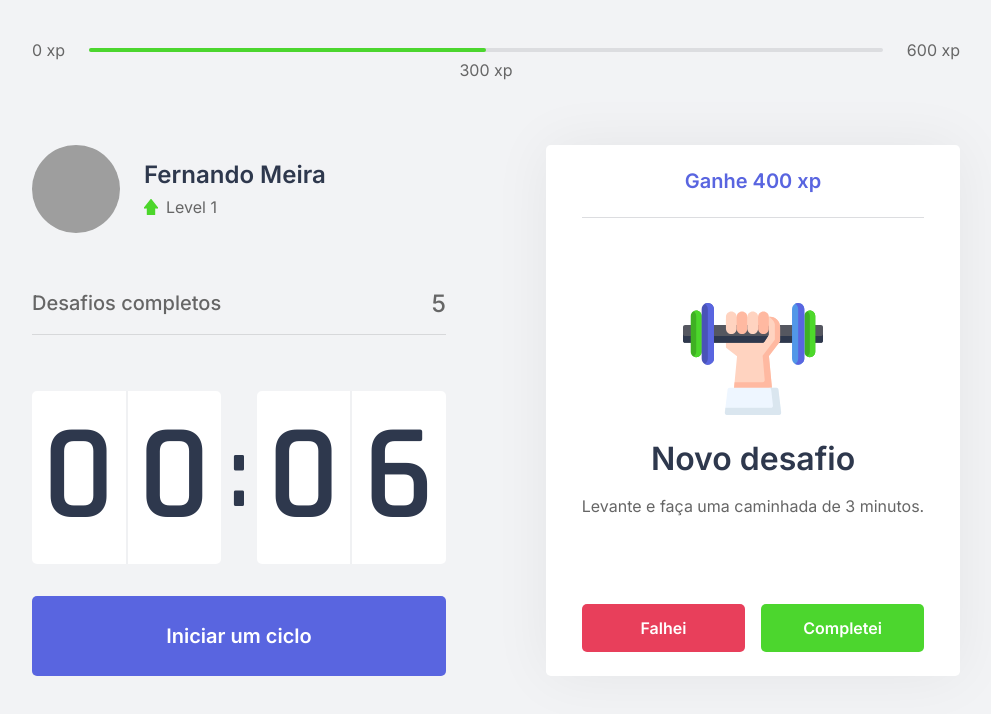
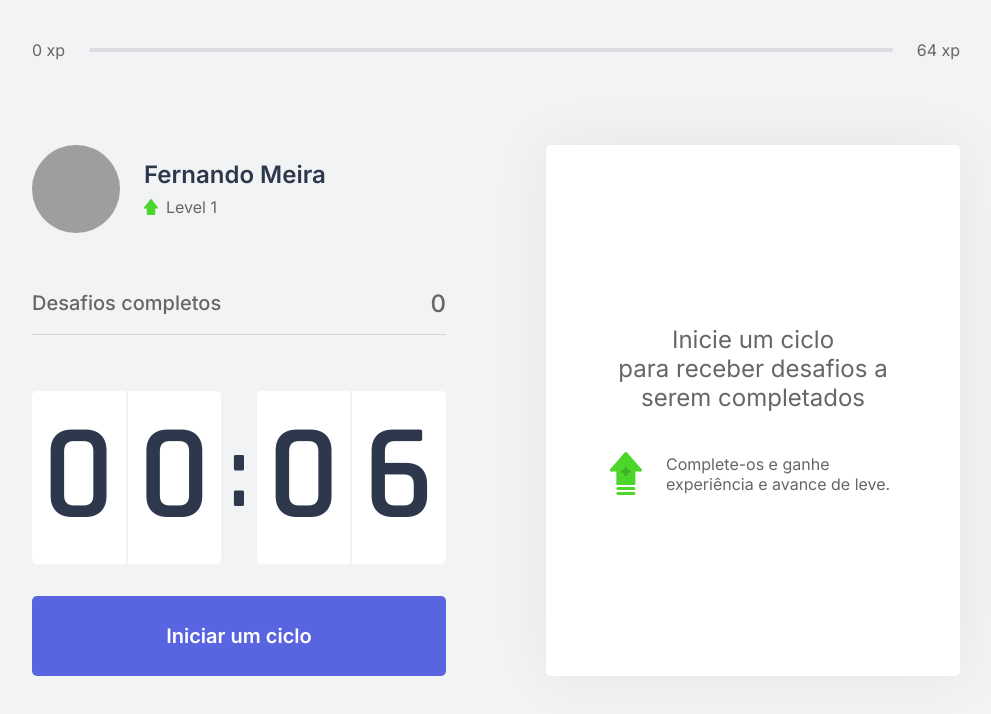
Before and after one commit to fernando-meira/nlw4, a Next.js app: page / in a window 1280 px wide. Shown: the top 714 px of the page, without its empty margins (144-1135 px from the left). Built offline with nearby package versions, Linux system fonts and the light colour scheme; grey boxes are pictures that could not be loaded.

Commit message:
feat: 🎸 Third class completed

```diff
--- /dev/null
+++ b/challenges.json
@@ -0,0 +1,62 @@
+[
+  {
+    "type": "body",
+    "description": "Estique um de seus braços com a palma da mão virada para frente e puxe os dedos para cima por 10 segundos por mão.",
+    "amount": 80
+  },
+  {
+    "type": "body",
+    "description": "Estique seu braço contra o peito e puxe-o utilizando o outro braço por 10 segundos por braço.",
+    "amount": 60
+  },
+  {
+    "type": "body",
+    "description": "Puxe seu pescoço com a ajuda da mão para a direita e para a esquerda, permanecendo na posição por alguns segundos.",
+    "amount": 70
+  },
+  {
+    "type": "body",
+    "description": "Com as duas mãos na parte de trás da cabeça, leve-a para baixo, alongando a parte de trás da região.",
+    "amount": 60
+  },
+  {
+    "type": "body",
+    "description": "Cruze as pernas e desça com as mãos esticadas em direção ao chão. Repita o movimento com a outra perna na frente.",
+    "amount": 100
+  },
+  {
+    "type": "body",
+    "description": "Sentado, abra as pernas e tente encostar as palmas das mãos no chão, repita 3 vezes por 5 segundos.",
+    "amount": 80
+  },
+  {
+    "type": "body",
+    "description": "Puxe o joelho de encontro ao peito e segure, troque de perna após 10 segundos.",
+    "amount": 50
+  },
+  {
+    "type": "body",
+    "description": "Sentado, cruze uma perna e incline seu tronco à frente, troque de perna após 10 segundos.",
+    "amount": 80
+  },
+  {
+    "type": "eye",
+    "description": "Sentado, feche os olhos e cubra-os com as palmas da mão durante 2 minutos, depois abra normalmente.",
+    "amount": 90
+  },
+  {
+    "type": "eye",
+    "description": "Em algum ambiente aberto, olhe o mais longe que puder em quatro direções por 3s, mexa apenas os olhos. Repita 3 vezes.",
+    "amount": 140
+  },
+  {
+    "type": "eye",
+    "description": "Usando os polegares, massage a área abaixo das sobrancelhas em movimentos circulares por 15 segundos.",
+    "amount": 70
+  },
+  {
+    "type": "body",
+    "description": "Em pé, gire a cintura o máximo que puder para a esquerda, segure por cinco segundos. Repita para a direita.",
+    "amount": 90
+  }
+]
--- a/src/components/ChallengeActive/index.tsx
+++ b/src/components/ChallengeActive/index.tsx
@@ -1,25 +1,38 @@
+import { useContext } from 'react';
+
 import colors from '../../themes/colors';
+import { ChallengesContext } from '../../hooks/ChallengesContext';
+
 import * as S from './styles';
 
 export function ChallengeActive() {
+  const { activeChallenge, resetChallenge, completedChallenge } = useContext(ChallengesContext);
+
   return (
     <S.Container>
-      <header>Ganhe 400 xp</header>
+      <header>Ganhe {activeChallenge.amount} xp</header>
 
       <main>
-        <img src="icons/body.svg" alt="Body" />
+        <img src={`icons/${activeChallenge.type}.svg`} alt="Body" />
 
         <strong>Novo desafio</strong>
 
-        <p>Levante e faça uma caminhada de 3 minutos.</p>
+        <p>{activeChallenge.description}</p>
       </main>
 
       <footer>
-        <S.ChallengeButton type="button" backgroundColor={colors.red}>
+        <S.ChallengeButton
+          type="button"
+          onClick={resetChallenge}
+          backgroundColor={colors.red}
+        >
           Falhei
         </S.ChallengeButton>
 
-        <S.ChallengeButton type="button">
+        <S.ChallengeButton
+          type="button"
+          onClick={completedChallenge}
+        >
           Completei
         </S.ChallengeButton>
       </footer>
--- a/src/components/ChallengeActive/styles.ts
+++ b/src/components/ChallengeActive/styles.ts
@@ -45,6 +45,7 @@
 
     > p {
       line-height: 1.5;
+      text-align: center;
     }
   }
 
--- a/src/components/ChallengeBox/index.tsx
+++ b/src/components/ChallengeBox/index.tsx
@@ -1,12 +1,16 @@
+import { useContext } from 'react';
+
+import { ChallengeActive, ChallengeNotActive } from '../';
+import { ChallengesContext } from '../../hooks/ChallengesContext';
+
 import * as S from './styles';
-import { ChallengeActive, ChallengeNotActive } from '../';
 
 export function ChallengeBox() {
-  const isActive = true;
+  const { activeChallenge } = useContext(ChallengesContext);
 
   return (
     <S.Container>
-      {isActive ? <ChallengeActive /> : <ChallengeNotActive />}
+      {activeChallenge ? <ChallengeActive /> : <ChallengeNotActive />}
     </S.Container>
   );
 };
--- a/src/components/ChallengeNotActive/styles.ts
+++ b/src/components/ChallengeNotActive/styles.ts
@@ -3,7 +3,7 @@
 import colors from '../../themes/colors';
 
 export const Container = styled.div`
-  padding: 4rem;
+  padding: 2rem;
 
   display: flex;
   align-items: center;
--- a/src/components/CompletedChallenges/index.tsx
+++ b/src/components/CompletedChallenges/index.tsx
@@ -1,11 +1,17 @@
+import { useContext } from 'react';
+
+import { ChallengesContext } from '../../hooks/ChallengesContext';
+
 import * as S from './styles';
 
 export function CompletedChallenges() {
+  const { challengesCompleted } = useContext(ChallengesContext);
+
   return (
     <S.Container>
       <span>Desafios completos</span>
 
-      <span>5</span>
+      <span>{challengesCompleted}</span>
     </S.Container>
   );
 }
--- a/src/components/Countdown/index.tsx
+++ b/src/components/Countdown/index.tsx
@@ -1,10 +1,14 @@
-import { useState, useEffect, useCallback } from 'react';
+import { useState, useEffect, useCallback, useContext } from 'react';
+
+import { ChallengesContext } from '../../hooks/ChallengesContext'
 
 import * as S from './styles';
 
 let countdownTimeout: NodeJS.Timeout;
 
 export function Countdown() {
+  const { startNewChallenge } = useContext(ChallengesContext);
+
   const [time, setTime] = useState(0.1 * 60);
   const [isActive, setIsActive] = useState(false);
   const [hasFinished, setHasFinished] = useState(false);
@@ -33,6 +37,7 @@
     } else if (isActive && time === 0) {
       setHasFinished(true);
       setIsActive(false);
+      startNewChallenge();
     }
   }, [isActive, time]);
 
--- a/src/components/ExperienceBar/index.tsx
+++ b/src/components/ExperienceBar/index.tsx
@@ -1,17 +1,25 @@
+import { useContext, useMemo } from 'react';
+
+import { ChallengesContext } from '../../hooks/ChallengesContext';
+
 import * as S from './styles';
 
 export function ExperienceBar() {
+  const { currentExperience, experienceToNextLevel } = useContext(ChallengesContext);
+
+  const percentToNextLevel = useMemo(() => Math.floor((currentExperience * 100) / experienceToNextLevel), [currentExperience, experienceToNextLevel])
+
   return (
     <S.HeaderExperienceBar>
       <span>0 xp</span>
 
       <div>
-        <div style={{ width: "50%" }} />
+        <div style={{ width: `${percentToNextLevel}%` }} />
 
-        <span style={{ left: "50%" }}>300 xp</span>
+        {percentToNextLevel !== 0 && <span style={{ left: `${percentToNextLevel}%` }}>{currentExperience} xp</span>}
       </div>
 
-      <span>600 xp</span>
+      <span>{experienceToNextLevel} xp</span>
     </S.HeaderExperienceBar>
   )
 }
--- a/src/components/Profile/index.tsx
+++ b/src/components/Profile/index.tsx
@@ -1,6 +1,12 @@
+import { useContext } from 'react';
+
+import { ChallengesContext } from '../../hooks/ChallengesContext';
+
 import * as S from './styles';
 
 export function Profile() {
+  const { level } = useContext(ChallengesContext);
+
   return (
     <S.Container>
       <img src="https://github.com/fernando-meira.png" alt="Foto de perfil" />
@@ -10,7 +16,7 @@
 
         <p>
           <img src="icons/level.svg" alt="Level" />
-          Level 1
+          Level {level}
         </p>
       </div>
 
--- /dev/null
+++ b/src/hooks/ChallengesContext.tsx
@@ -0,0 +1,88 @@
+import { createContext, ReactNode, useState } from 'react';
+
+import challenges from '../../challenges.json';
+
+interface IChallengeType {
+  amount: number;
+  description: string;
+  type: "body" | "eye";
+}
+
+interface IChallengesContextData {
+  level: number;
+  levelUp: () => void;
+  currentExperience: number;
+  resetChallenge: () => void;
+  challengesCompleted: number;
+  startNewChallenge: () => void;
+  experienceToNextLevel: number;
+  completedChallenge: () => void;
+  activeChallenge: IChallengeType;
+}
+
+interface IChallengesProviderProps {
+  children: ReactNode;
+}
+
+export const ChallengesContext = createContext({} as IChallengesContextData);
+
+export function ChallengesProvider({ children }: IChallengesProviderProps) {
+  const [level, setLevel] = useState(1);
+  const [activeChallenge, setActiveChallenge] = useState(null);
+  const [currentExperience, setCurrentExperience] = useState(0);
+  const [challengesCompleted, setChallengesCompleted] = useState(0);
+
+  const experienceToNextLevel = Math.pow((level + 1) * 4, 2);
+
+  function levelUp() {
+    setLevel(level + 1);
+  }
+
+  function startNewChallenge() {
+    const randomChallengeIndex = Math.floor(Math.random() * challenges.length);
+    const challenge = challenges[randomChallengeIndex];
+
+    setActiveChallenge(challenge);
+  };
+
+  function resetChallenge() {
+    setActiveChallenge(null);
+  }
+
+  function completedChallenge() {
+    if (!activeChallenge) {
+      return;
+    }
+
+    const { amount } = activeChallenge;
+
+    let finalExperience = currentExperience + amount;
+
+    if (finalExperience > experienceToNextLevel) {
+      finalExperience = finalExperience - experienceToNextLevel;
+      levelUp();
+    }
+
+    setCurrentExperience(finalExperience);
+    setActiveChallenge(null);
+    setChallengesCompleted(challengesCompleted + 1);
+  }
+
+  return (
+    <ChallengesContext.Provider
+      value={{
+        level,
+        levelUp,
+        resetChallenge,
+        activeChallenge,
+        currentExperience,
+        startNewChallenge,
+        completedChallenge,
+        challengesCompleted,
+        experienceToNextLevel,
+      }}
+    >
+      {children}
+    </ChallengesContext.Provider>
+  );
+}
--- a/src/pages/_app.tsx
+++ b/src/pages/_app.tsx
@@ -1,11 +1,15 @@
 
 import GlobalStyle from '../themes/globalStyles';
+import { ChallengesProvider } from '../hooks/ChallengesContext'
 
 function MyApp({ Component, pageProps }) {
   return (
     <>
       <GlobalStyle />
-      <Component {...pageProps} />
+
+      <ChallengesProvider>
+        <Component {...pageProps} />
+      </ChallengesProvider>
     </>
   )
 }
```
